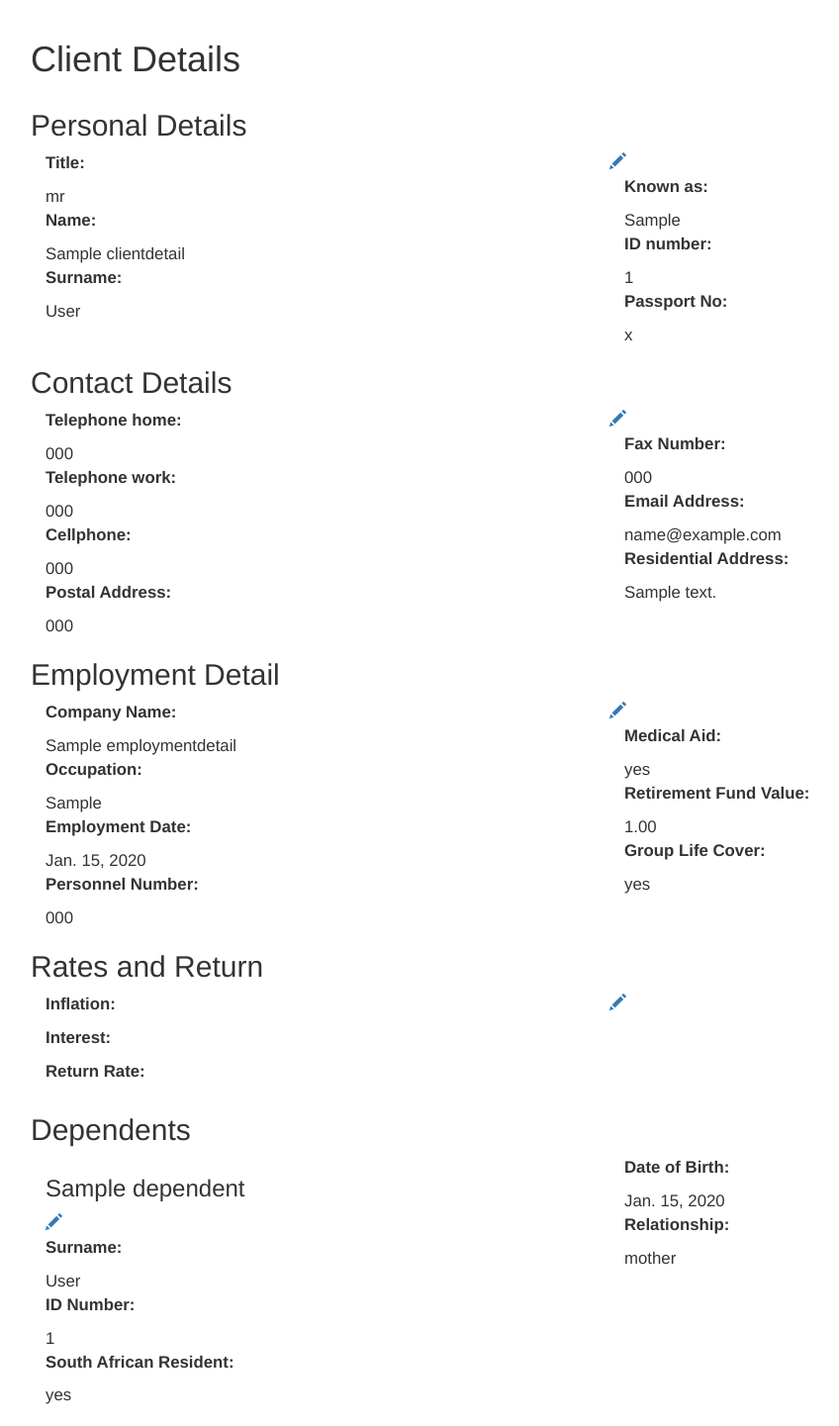
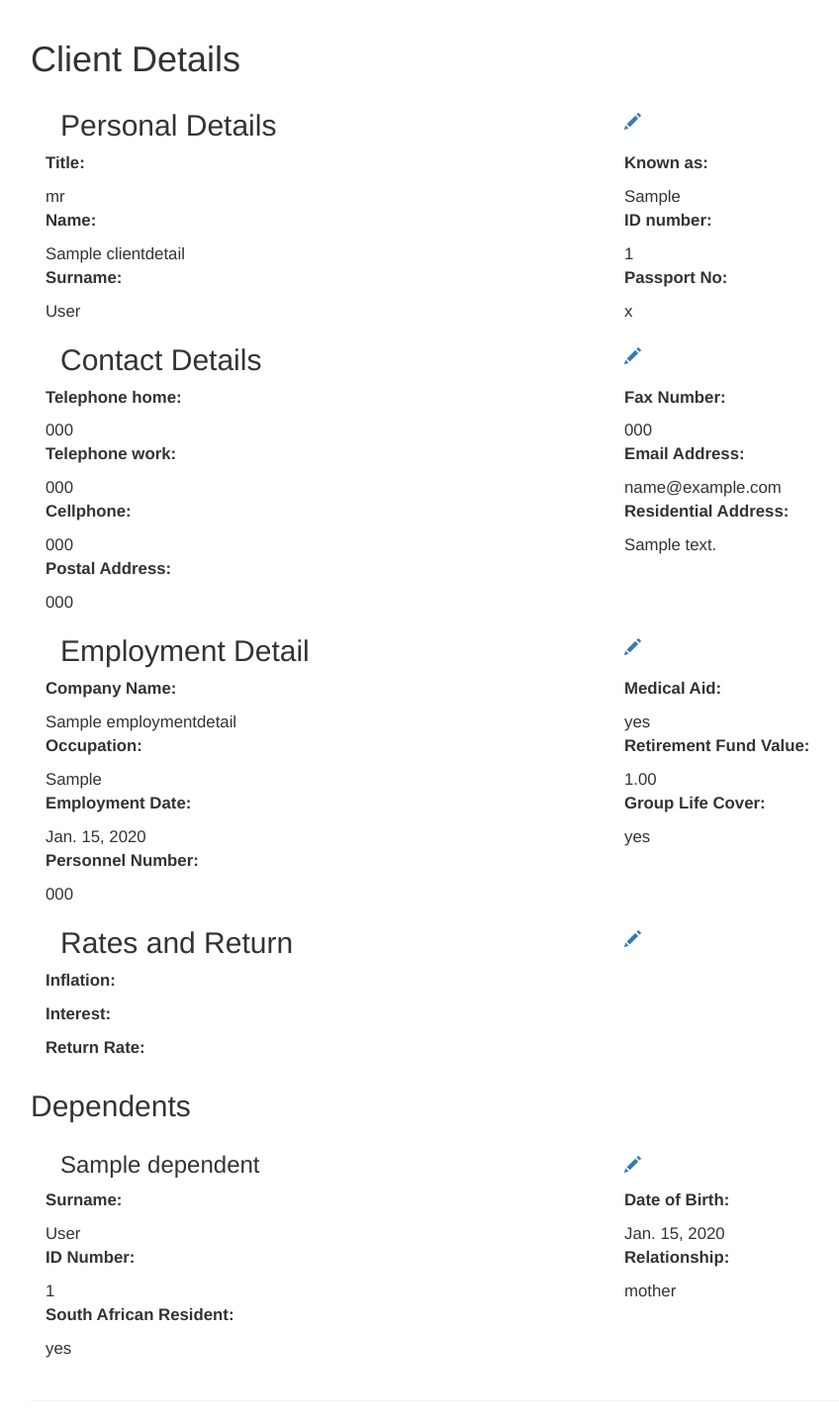
Before and after one commit to Figly/ayama, a Django app: page /client_summary/1/ in a window 1280 px wide. Shown: the part 52-1493 px from the top of the page at 99% size, without its empty margins (39-887 px from the left). Run offline with Django 3.2, Linux system fonts and the light colour scheme; tables that the repository leaves empty hold one stand-in row (values such as "Sample post"); parts of the project's set-up code (start-up, migrations or seed data) failed here and were passed over; some libraries are stand-ins or nearby versions.

Commit message:
cosmetic changes

```diff
--- a/src/clients/templates/clients/client_summary.html
+++ b/src/clients/templates/clients/client_summary.html
@@ -8,7 +8,14 @@
         <h1>Client Details</h1>
         <div class="container">
             <div class="row">
-                <h2>Personal Details</h2> <a href="{% url 'clients:edit-client-details' pk=client.id %}"><span class="glyphicon glyphicon-pencil"></a>
+                <div class="col-md-12 col-sm-12">
+                    <div class="col-md-6 col-sm-6">
+                        <h2>Personal Details</h2>
+                    </div>
+                    <div class="col-md-6 col-sm-6">
+                        <a href="{% url 'clients:edit-client-details' pk=client.id %}"><span class="glyphicon glyphicon-pencil icon-edit-customer"></a>
+                    </div>
+                </div>
                 <div class="col-md-6 col-sm-6">
                         <p><strong>Title:</strong></p> {{client.title}}
                         <p><strong>Name:</strong></p> {{client.names}}
@@ -21,7 +28,14 @@
                 </div>
             </div>
             <div class="row">
-                <h2>Contact Details</h2><a href="{% url 'clients:edit-client-contact' pk=client.client_contact_fk.id %}"><span class="glyphicon glyphicon-pencil"></a>
+                <div class="col-md-12 col-sm-12">
+                    <div class="col-md-6 col-sm-6">
+                        <h2>Contact Details</h2>
+                    </div>
+                    <div class="col-md-6 col-sm-6">
+                        <a href="{% url 'clients:edit-client-contact' pk=client.client_contact_fk.id %}"><span class="glyphicon glyphicon-pencil icon-edit-customer"></a>
+                    </div>
+                </div>
                 <div class="col-md-6 col-sm-6">
                         <p><strong>Telephone home:</strong></p> {{client.client_contact_fk.telephone_home}}
                         <p><strong>Telephone work:</strong></p> {{client.client_contact_fk.telephone_work}}
@@ -35,7 +49,14 @@
                 </div>
             </div>
             <div class="row">
-                <h2>Employment Detail</h2><a href="{% url 'clients:edit-client-employment' pk=client.client_employment_fk.id %}"><span class="glyphicon glyphicon-pencil"></span></a>
+                <div class="col-md-12 col-sm-12">
+                    <div class="col-md-6 col-sm-6">
+                        <h2>Employment Detail</h2>
+                    </div>
+                    <div class="col-md-6 col-sm-6">
+                        <a href="{% url 'clients:edit-client-employment' pk=client.client_employment_fk.id %}"><span class="glyphicon glyphicon-pencil icon-edit-customer"></span></a>
+                    </div>
+                </div>
                 <div class="col-md-6 col-sm-6">
                         <p><strong>Company Name:</strong></p> {{client.client_employment_fk.company_name}}
                         <p><strong>Occupation:</strong></p> {{client.client_employment_fk.occupation}}
@@ -49,8 +70,15 @@
                 </div>
             </div>
             <div class="row">
-                <h2>Rates and Return</h2><a href="{% url 'clients:edit-client-rates' pk=client.client_rates_fk.id %}"><span class="glyphicon glyphicon-pencil"></a>
-                <div class="col-md-6 col-sm-6">
+                <div class="col-md-12 col-sm-12">
+                    <div class="col-md-6 col-sm-6">
+                        <h2>Rates and Return</h2>
+                    </div>
+                    <div class="col-md-6 col-sm-6">
+                        <a href="{% url 'clients:edit-client-rates' pk=client.client_rates_fk.id %}"><span class="glyphicon glyphicon-pencil icon-edit-customer"></a>
+                    </div>
+                </div>
+                 <div class="col-md-6 col-sm-6">
                         <p><strong>Inflation:</strong></p> {{client.client_rates_fk.inflation}}
                         <p><strong>Interest:</strong></p> {{client.client_rates_fk.interest}}
                         <p><strong>Return Rate:</strong></p> {{client.client_rates_fk.return_rate}}
@@ -60,8 +88,19 @@
             <div class="row">
                 <h2>Dependents</h2>
                 {% for dependent in client.dependents.all %}
+
+
+                <div class="col-md-12 col-sm-12">
                     <div class="col-md-6 col-sm-6">
-                        <h3>{{dependent.names}}</h3><a href="{% url 'clients:edit-client-dependent' pk=dependent.id %}"><span class="glyphicon glyphicon-pencil"></a>
+                        <h3>{{dependent.names}}</h3>
+                    </div>
+                    <div class="col-md-6 col-sm-6">
+                        <a href="{% url 'clients:edit-client-dependent' pk=dependent.id %}"><span class="glyphicon glyphicon-pencil icon-edit-customer"></a>
+                    </div>
+                </div>
+
+                    <div class="col-md-6 col-sm-6">
+
                         <p><strong>Surname:</strong></p> {{dependent.surnames}}
                         <p><strong>ID Number:</strong></p> {{dependent.id_no}}
                         <p><strong>South African Resident:</strong></p> {{dependent.rsa_resident}}
--- a/src/clients/templates/clients/edit_details.html
+++ b/src/clients/templates/clients/edit_details.html
@@ -8,6 +8,7 @@
 {% block content %}
 {% block container %}
     <div class="container">
+        <h3>Edit Details</h3>
         <form action="" method="POST">
         {% csrf_token %}
         {{ form|crispy }}
--- a/src/static/site/css/main.css
+++ b/src/static/site/css/main.css
@@ -195,3 +195,9 @@ body>.navbar-transparent {
     text-transform: inherit;
     padding: 0px;
 }
+
+.icon-edit-customer{
+    position: absolute;
+    top: 25px;
+    text-align: center;
+}
```
